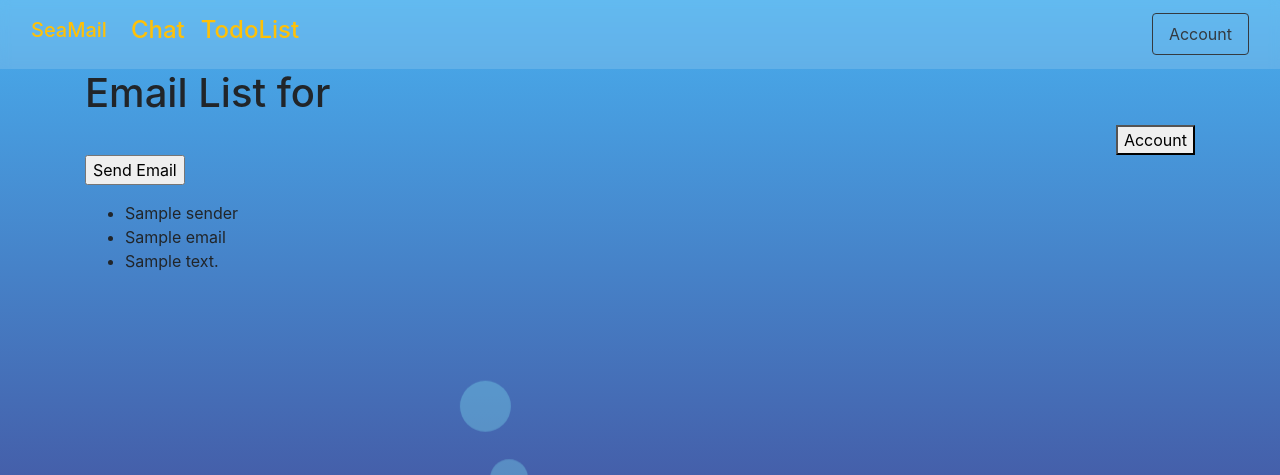
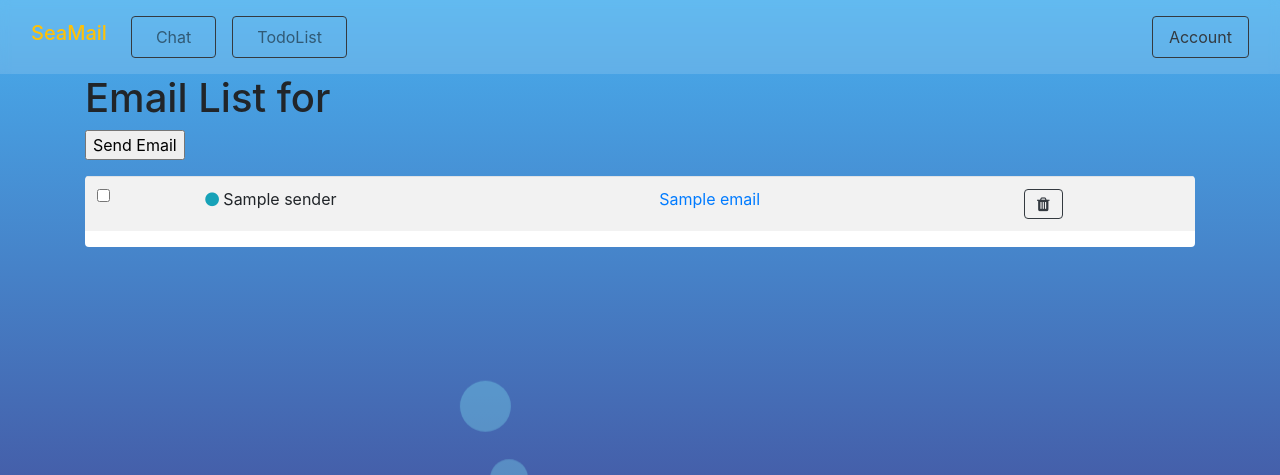
Before and after one commit to CMPE131-yuh/SeaMail, a Flask app: template main/src/templates/mailroom.html in a window 1280 px wide. Shown: the top 475 px of the page. Run offline with Flask 3, Linux system fonts and the light colour scheme; the template is opened without the code that fills it: most values are stand-ins (such as "Sample title", 1, 10 or a date in 2020); parts of the project's set-up code (start-up, migrations or seed data) failed here and were passed over; some libraries are stand-ins or nearby versions.

Commit message:
new mailroom

```diff
--- a/main/src/templates/mailroom.html
+++ b/main/src/templates/mailroom.html
@@ -1,36 +1,115 @@
-{% extends "base.html" %} {% block title %}Your Mailroom{% endblock %}
-{% block navbar%}
-<nav class="navbar navbar-expand-lg navbar-light" style="background-color: rgba(247, 247, 247, 0.15); backdrop-filter: blur(5px);">
-    <div class="container-fluid justify-content-center">
+{% extends "base.html" %} {% block title %}Your Mailroom{% endblock %} {% block
+link%} rel="stylesheet" href="{{ url_for('static',
+filename='public/mailroom.css') }}" {% endblock %} {% block navbar%}
+<nav
+  class="navbar navbar-expand-lg navbar-light"
+  style="
+    background-color: rgba(247, 247, 247, 0.15);
+    backdrop-filter: blur(5px);
+  "
+>
+  <div class="container-fluid">
     <div class="navbar-header">
       <a class="navbar-brand text-warning bold h4" href="#">SeaMail</a>
     </div>
     <ul class="navbar-nav mr-auto">
-            <li class="nav-item"><a class="nav-link text-warning h4" href="/chat">Chat</a></li>
-            <li class="nav-item"><a class="nav-link text-warning h4" href="/todolist">TodoList</a></li>
+      <li class="nav-item">
+        <a class="nav-link btn btn-outline-dark h4 m-2 px-4" href="/chat"
+          >Chat</a
+        >
+      </li>
+      <li class="nav-item">
+        <a class="nav-link btn btn-outline-dark h4 m-2 px-4" href="/todolist"
+          >TodoList</a
+        >
+      </li>
     </ul>
     <a class="nav-link btn btn-outline-dark" href="logout">Account</a>
   </div>
 </nav>
-{% endblock%}
-{% block
-content%}
+{% endblock%} {% block content%}
 <h1>Email List for {{current_user}}</h1>
-  <div align="right">
-    <a href="logout">
-      <button type="button">Account</button>
-    </a>
-  </div>
 <form method="POST" action="{{url_for('sendEmail')}}">
   <input type="submit" value="Send Email" />
 </form>
+<div class="panel panel-default m-t-20 bg-white rounded overflow-hidden">
+  <div class="panel-body">
+    <table class="table table-striped">
+      <tbody>
         {% for i in emails %}
+        <tr>
+          <td class="mail-select">
+            <label class="cr-styled">
+              <input type="checkbox" /><i class="fa"></i>
+            </label>
+          </td>
+          <td>
+            <i class="fa fa-circle text-info m-r-15"></i>
+            {{i.sender}}
+          </td>
+          <td>
+            <a href="#" data-toggle="modal" data-target="#{{i}}"
+              >{{i.subject}}</a
+            >
+          </td>
+          <td>
+            <button class="btn btn-outline-dark">
+              <i class="fa fa-trash"></i>
+            </button>
+          </td>
+        </tr>
+
+        <div
+          class="modal fade"
+          id="{{i}}"
+          tabindex="-1"
+          role="dialog"
+          aria-labelledby="exampleModalCenterTitle"
+          aria-hidden="true"
+        >
+          <div class="modal-dialog modal-dialog-centered" role="document">
+            <div class="modal-content">
+              <div class="modal-header">
+                <h5 class="modal-title" id="exampleModalLongTitle">
+                  {{i.subject}}
+                </h5>
+                <button
+                  type="button"
+                  class="close"
+                  data-dismiss="modal"
+                  aria-label="Close"
+                >
+                  <span aria-hidden="true">&times;</span>
+                </button>
+              </div>
+              <div class="modal-body">{{i.message}}</div>
+              <div class="modal-footer">
+                <button
+                  type="button"
+                  class="btn btn-secondary"
+                  data-dismiss="modal"
+                >
+                  Close
+                </button>
+                <button type="button" class="btn btn-primary">
+                  <i class="fa fa-reply"></i>
+                  Reply
+                </button>
+              </div>
+            </div>
+          </div>
+        </div>
+        {% endfor %}
+      </tbody>
+    </table>
+  </div>
+</div>
+<!--{% for i in emails %}
 <ul>
+  <li>{{loop.index}}</li>
   <li>{{i.sender}}</li>
   <li>{{i.subject}}</li>
   <li>{{i.message}}</li>
 </ul>
-  {% endfor %}
-  <p>{{message}}</p>
-  {% endblock %}
-</nav>
+{% endfor %} -->
+{% endblock%}
```
Lines whose indentation alone changed are shown as unchanged.
